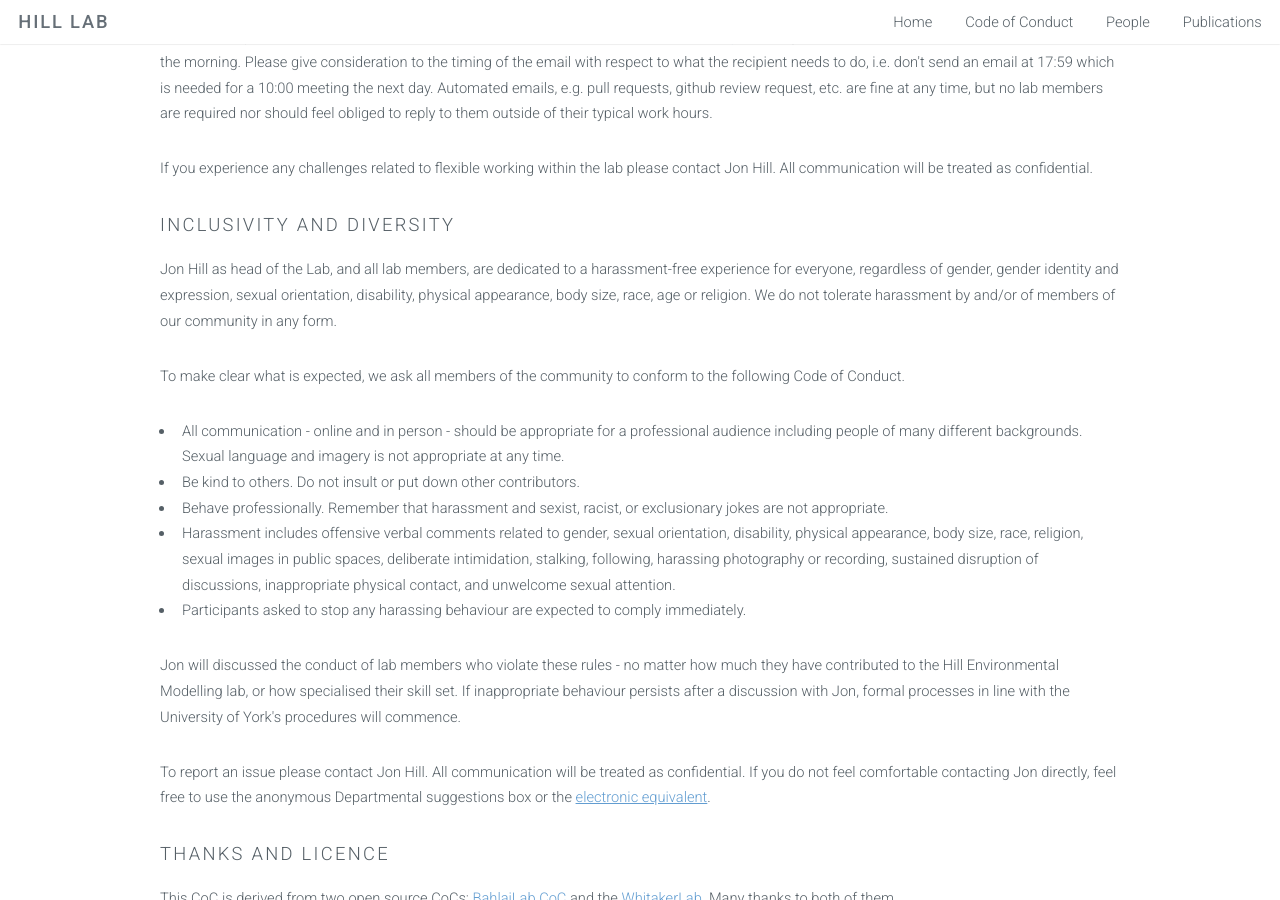
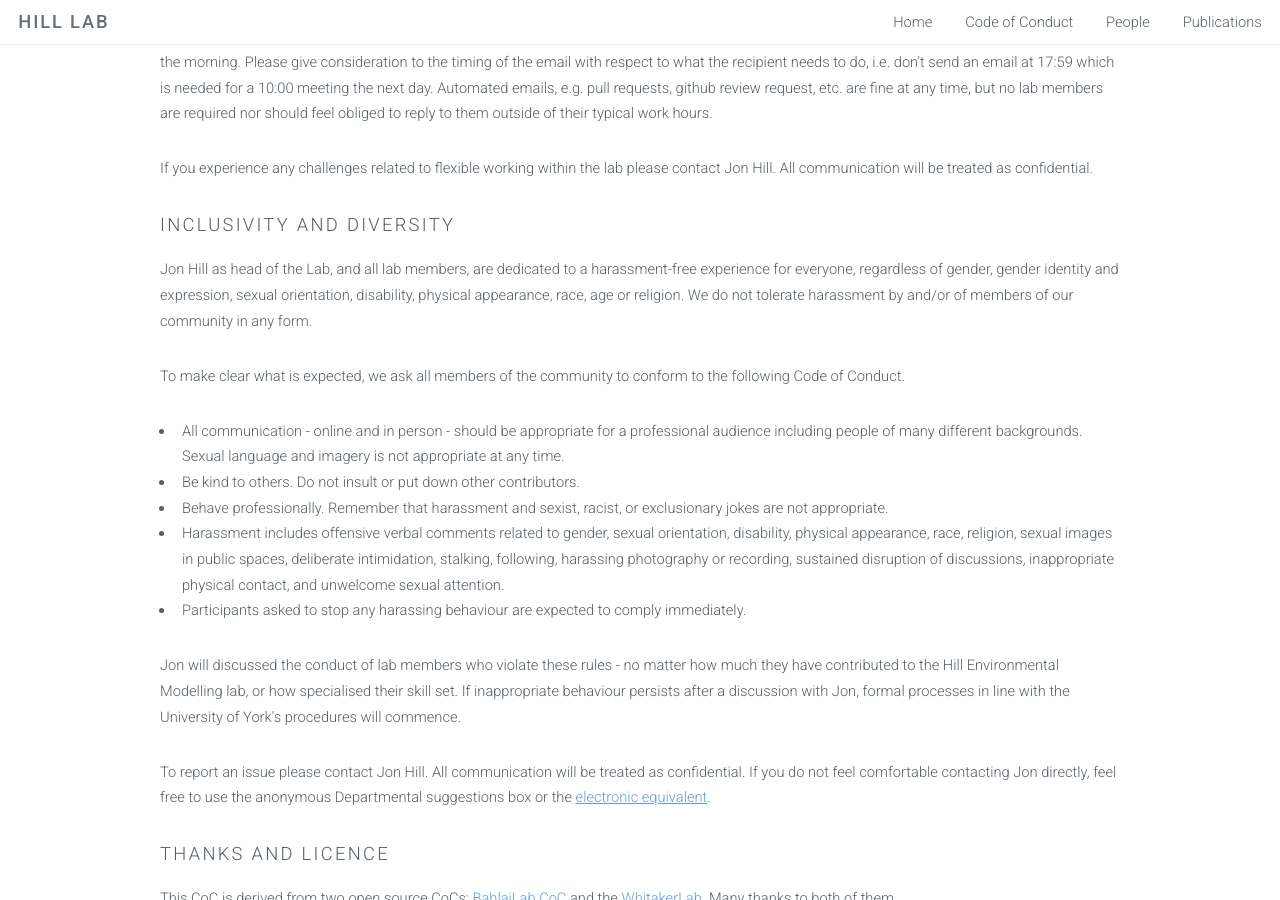
Before and after one commit to EnvModellingGroup/EnvModellingGroup.github.io, a Jekyll site: the page built from coc.html, in a window 1280 px wide and 900 px high, scrolled down 1171 px. Built offline with Jekyll 4.4.1, drawn with Linux system fonts in a browser that asks for light colours.

Commit message:
Updated based on suggestions from RG students

```diff
--- a/coc.html
+++ b/coc.html
@@ -66,7 +66,7 @@ keywords: modelling, environmental, ecological, ecology, environment, computatio
       <h3>Inclusivity and diversity</h3>
 
       <p>Jon Hill as head of the Lab, and all lab members, are dedicated to a harassment-free experience for everyone, regardless
-      of gender, gender identity and expression, sexual orientation, disability, physical appearance, body size, race, age or
+      of gender, gender identity and expression, sexual orientation, disability, physical appearance, race, age or
       religion. We do not tolerate harassment by and/or of members of our community in any form.</p>
 
       <p>To make clear what is expected, we ask all members of the community to conform to the following Code of Conduct.</p>
@@ -76,7 +76,7 @@ keywords: modelling, environmental, ecological, ecology, environment, computatio
       <li>Be kind to others. Do not insult or put down other contributors.</li>
       <li>Behave professionally. Remember that harassment and sexist, racist, or exclusionary jokes are not appropriate.</li>
       <li>Harassment includes offensive verbal comments related to gender, sexual orientation, disability, physical appearance,
-      body size, race, religion, sexual images in public spaces, deliberate intimidation, stalking, following, harassing
+      race, religion, sexual images in public spaces, deliberate intimidation, stalking, following, harassing
       photography or recording, sustained disruption of discussions, inappropriate physical contact, and unwelcome sexual
       attention.</li>
       <li>Participants asked to stop any harassing behaviour are expected to comply immediately.</li>
```
